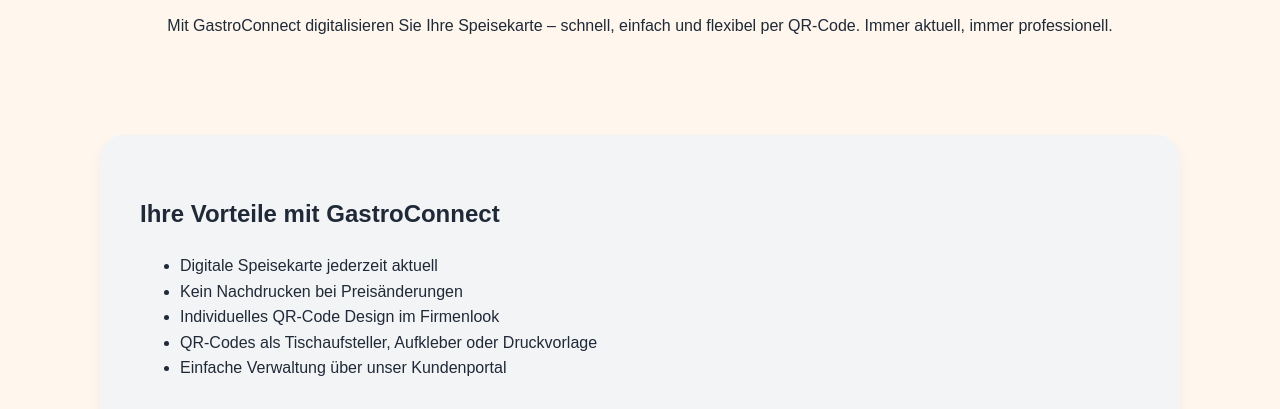
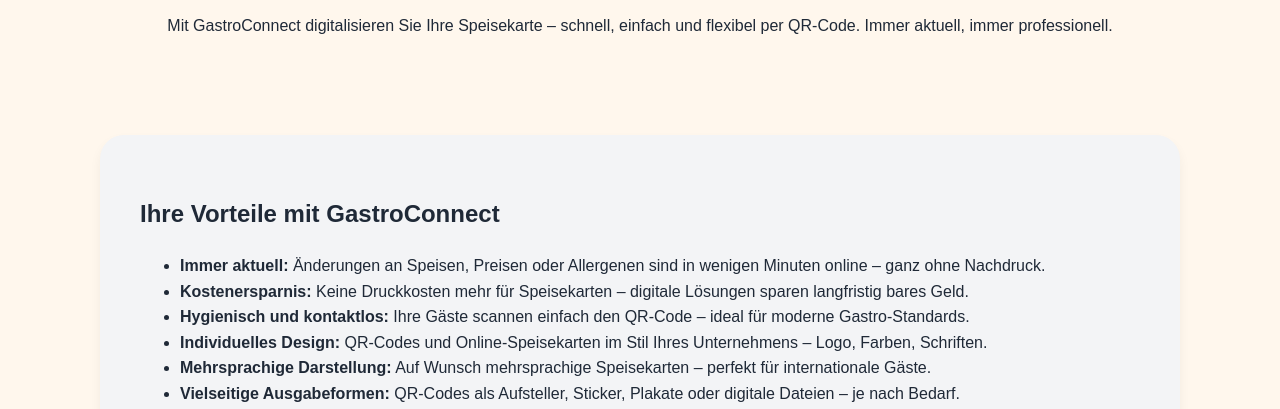
Before and after one commit to gastrokarten/gastroconnect, a plain HTML site: page index.html in a window 1280 px wide. Shown: the part 382-791 px from the top of the page. Drawn offline with Linux system fonts and the light colour scheme.

Commit message:
Aktualisieren von index.html

```diff
--- a/index.html
+++ b/index.html
@@ -6,11 +6,11 @@
   <title>GastroConnect - Digitale Speisekarten</title>
   <style>
     :root {
-      --warm-blue: #1E3A8A; /* Dunkles Blau mit wärmerem Ton */
-      --soft-orange: #F97316; /* Akzentfarbe für Wärme */
-      --cream-white: #FFF7ED; /* Sanftes Weiß für Hintergrund */
-      --light-gray: #F3F4F6; /* Heller, warmer Grauton */
-      --text-dark: #1F2937; /* Dunkelgrau für bessere Lesbarkeit */
+      --warm-blue: #1E3A8A;
+      --soft-orange: #F97316;
+      --cream-white: #FFF7ED;
+      --light-gray: #F3F4F6;
+      --text-dark: #1F2937;
     }
 
     body {
@@ -140,11 +140,15 @@
   <section id="vorteile" class="section">
     <h2>Ihre Vorteile mit GastroConnect</h2>
     <ul>
-      <li>Digitale Speisekarte jederzeit aktuell</li>
-      <li>Kein Nachdrucken bei Preisänderungen</li>
-      <li>Individuelles QR-Code Design im Firmenlook</li>
-      <li>QR-Codes als Tischaufsteller, Aufkleber oder Druckvorlage</li>
-      <li>Einfache Verwaltung über unser Kundenportal</li>
+      <li><strong>Immer aktuell:</strong> Änderungen an Speisen, Preisen oder Allergenen sind in wenigen Minuten online – ganz ohne Nachdruck.</li>
+      <li><strong>Kostenersparnis:</strong> Keine Druckkosten mehr für Speisekarten – digitale Lösungen sparen langfristig bares Geld.</li>
+      <li><strong>Hygienisch und kontaktlos:</strong> Ihre Gäste scannen einfach den QR-Code – ideal für moderne Gastro-Standards.</li>
+      <li><strong>Individuelles Design:</strong> QR-Codes und Online-Speisekarten im Stil Ihres Unternehmens – Logo, Farben, Schriften.</li>
+      <li><strong>Mehrsprachige Darstellung:</strong> Auf Wunsch mehrsprachige Speisekarten – perfekt für internationale Gäste.</li>
+      <li><strong>Vielseitige Ausgabeformen:</strong> QR-Codes als Aufsteller, Sticker, Plakate oder digitale Dateien – je nach Bedarf.</li>
+      <li><strong>Einfache Verwaltung:</strong> Über unser benutzerfreundliches Kundenportal können Sie Inhalte jederzeit einsehen und anpassen lassen.</li>
+      <li><strong>Schnelle Umsetzung:</strong> Innerhalb von 1–3 Werktagen ist alles startklar – inklusive QR-Codes und Weblink.</li>
+      <li><strong>Datensicherheit:</strong> Ihre Daten und Inhalte werden DSGVO-konform verarbeitet und gespeichert.</li>
     </ul>
   </section>
 
@@ -208,3 +212,5 @@
   </footer>
 </body>
 </html>
+
+Du kannst diesen Code direkt in deinen Editor übernehmen. Wenn du willst, kann ich als nächsten Schritt das FAQ-Layout aufklappbar machen oder einen Call-to-Action-Button ergänzen. Sag einfach Bescheid!
```
